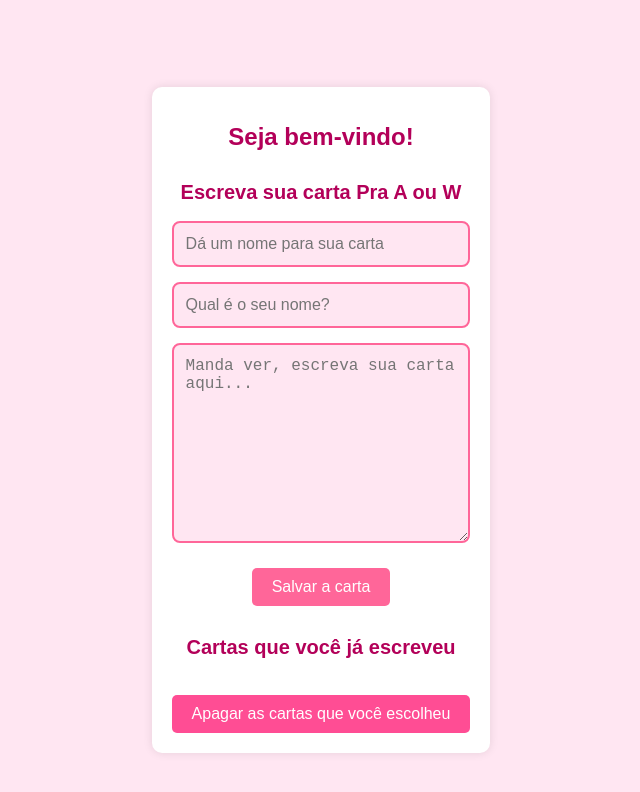
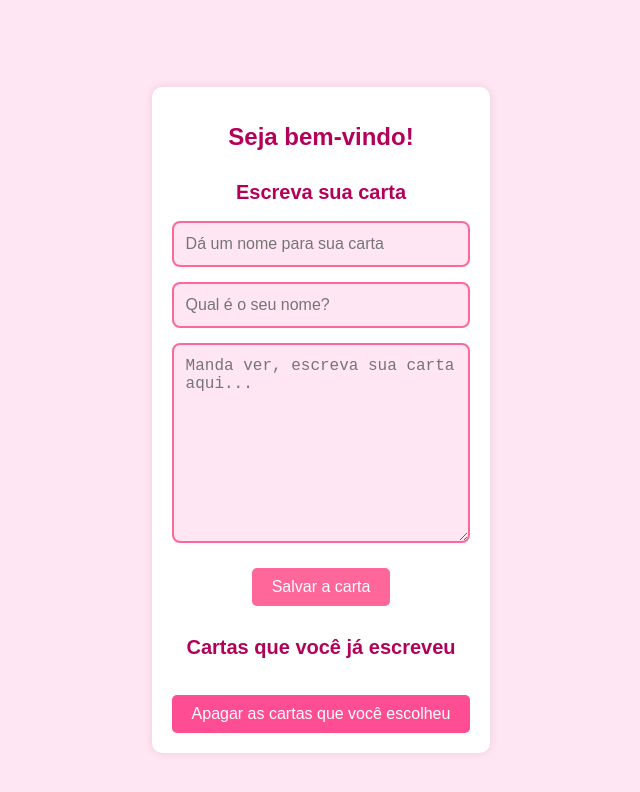
Before and after one commit to Welt-Karma/Teste2, a plain HTML site: page index.html in a window 1280 px wide. Shown: the whole page, without its empty margins (319-959 px from the left). Drawn offline with Linux system fonts and the light colour scheme.

Commit message:
Update index.html

```diff
--- a/index.html
+++ b/index.html
@@ -10,7 +10,7 @@
     <div class="container">
         <h1>Seja bem-vindo!</h1>
 
-        <h2>Escreva sua carta Pra A ou W</h2>
+        <h2>Escreva sua carta</h2>
         <input type="text" id="letterTitle" placeholder="Dá um nome para sua carta">
         <input type="text" id="authorName" placeholder="Qual é o seu nome?">
         <textarea id="loveLetter" placeholder="Manda ver, escreva sua carta aqui..."></textarea>
```
